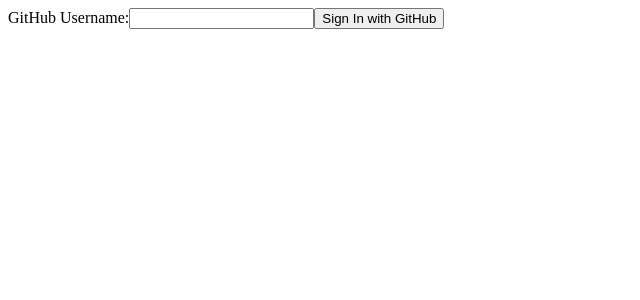
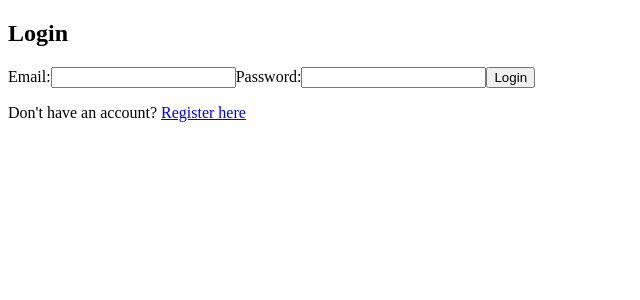
Before and after one commit to Kyle-Castillo/cprg306_finalproject, a Next.js app: page /login in a window 1280 px wide. Shown: the top 300 px of the page, without its empty margins (0-640 px from the left). Built offline with nearby package versions, Linux system fonts and the light colour scheme; no server answers.

Commit message:
change login
Change login from Github to user created email and passowrd

```diff
--- a/_utils/auth-context.js
+++ b/_utils/auth-context.js
@@ -1,11 +1,12 @@
+// auth-context.js
+
 "use client";
 
 import { useContext, createContext, useState, useEffect } from "react";
 import {
-  signInWithPopup,
+  signInWithEmailAndPassword,
   signOut,
   onAuthStateChanged,
-  GithubAuthProvider,
 } from "firebase/auth";
 import { auth } from "./firebase";
 
@@ -14,13 +15,23 @@
 export const AuthContextProvider = ({ children }) => {
   const [user, setUser] = useState(null);
 
-  const gitHubSignIn = () => {
-    const provider = new GithubAuthProvider();
-    return signInWithPopup(auth, provider);
+  const signIn = async (email, password) => {
+    try {
+      const userCredential = await signInWithEmailAndPassword(auth, email, password);
+      setUser(userCredential.user);
+    } catch (error) {
+      console.error("Error signing in:", error.message);
+      setUser(null);
+    }
   };
 
-  const firebaseSignOut = () => {
-    return signOut(auth);
+  const signOutUser = async () => {
+    try {
+      await signOut(auth);
+      setUser(null);
+    } catch (error) {
+      console.error("Error signing out:", error.message);
+    }
   };
 
   useEffect(() => {
@@ -30,9 +41,8 @@
     return () => unsubscribe();
   }, []);
 
-
   return (
-    <AuthContext.Provider value={{ user, gitHubSignIn, firebaseSignOut }}>
+    <AuthContext.Provider value={{ user, signIn, signOut: signOutUser }}>
       {children}
     </AuthContext.Provider>
   );
--- a/pages/login.js
+++ b/pages/login.js
@@ -1,55 +1,56 @@
-// pages/login.js
-"use client";
+// Login.js
 
-import { useState } from "react";
-import { useRouter } from "next/navigation";
-import { useUserAuth } from "@/_utils/auth-context";
+import Link from 'next/link';
+import { useState } from 'react';
+import { signInWithEmailAndPassword } from 'firebase/auth';
+import { auth } from '@/_utils/firebase'
 
-const LoginPage = () => {
-  const { user, gitHubSignIn, firebaseSignOut } = useUserAuth() || {};
-  const [githubUserName, setGithubUserName] = useState('');
-  const router = useRouter()
+const Login = () => {
+  const [email, setEmail] = useState('');
+  const [password, setPassword] = useState('');
+  const [error, setError] = useState(null);
 
-  const handleSignIn = async (e) => {
-    e.preventDefault();
-    if (githubUserName.trim() !== '') {
-      await gitHubSignIn(githubUserName);
-      router.push('/home');
-    } else {
-      console.error('GitHub username is empty.');
+  const handleLogin = async () => {
+    try {
+      // Clear previous errors
+      setError(null);
+
+      // Validate email and password
+      if (!email || !password) {
+        setError('Please enter both email and password.');
+        return;
+      }
+
+      // Sign in the user with Firebase Authentication
+      await signInWithEmailAndPassword(auth, email, password);
+
+      console.log('User logged in successfully!');
+    } catch (error) {
+      console.error('Error logging in:', error.message);
+      setError('Invalid email or password. Please try again.');
     }
   };
 
-  const handleSignOut = () => {
-    firebaseSignOut();
-  }
-
   return (
     <main>
-      <div>
-        {user ? (
-          <>
-            <p>User: {user.displayName}</p>
-            <button onClick={handleSignOut}>Sign Out</button>
-          </>
-        ) : (
-          <form onSubmit={handleSignIn}>
-            <label>
-              GitHub Username:
-              <input
-                type="text"
-                value={githubUserName}
-                onChange={(e) => setGithubUserName(e.target.value)}
-              />
-            </label>
-            <button type="submit">
-              Sign In with GitHub
-            </button>
-          </form>
-        )}
-      </div>
+    <div>
+      <h2>Login</h2>
+      <label>Email:</label>
+      <input type="email" value={email} onChange={(e) => setEmail(e.target.value)} />
+      <label>Password:</label>
+      <input type="password" value={password} onChange={(e) => setPassword(e.target.value)} />
+      <button onClick={handleLogin}>Login</button>
+
+      {error && <p style={{ color: 'red' }}>{error}</p>}
+      <p>
+        Don't have an account?{' '}
+        <Link href="/register">
+          <a>Register here</a>
+        </Link>
+      </p>
+    </div>
     </main>
   );
 };
 
-export default LoginPage;
+export default Login;
```
Also changed, not shown: pages/register.js (added, +44 -0 lines).
